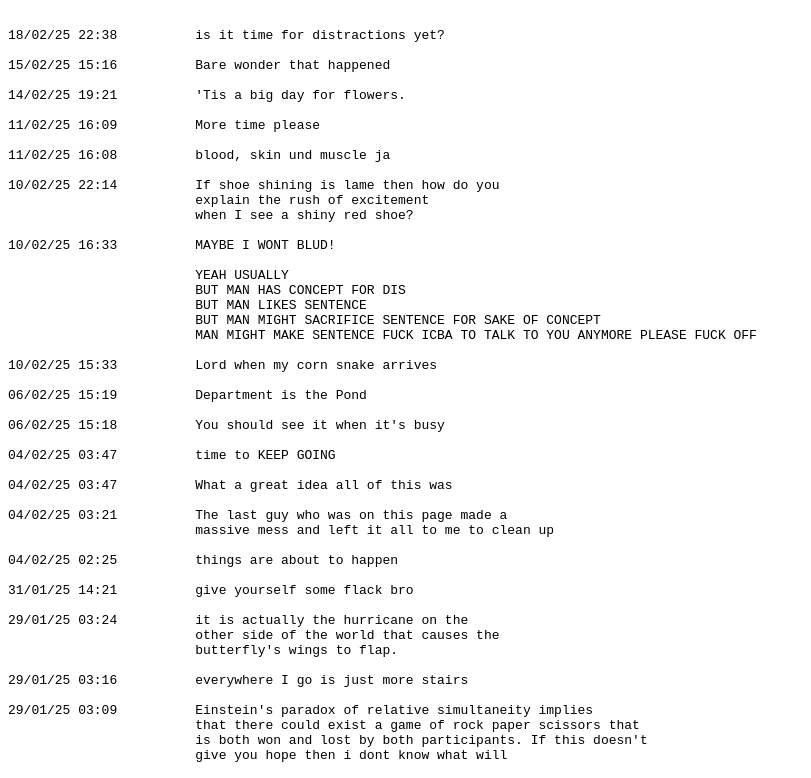
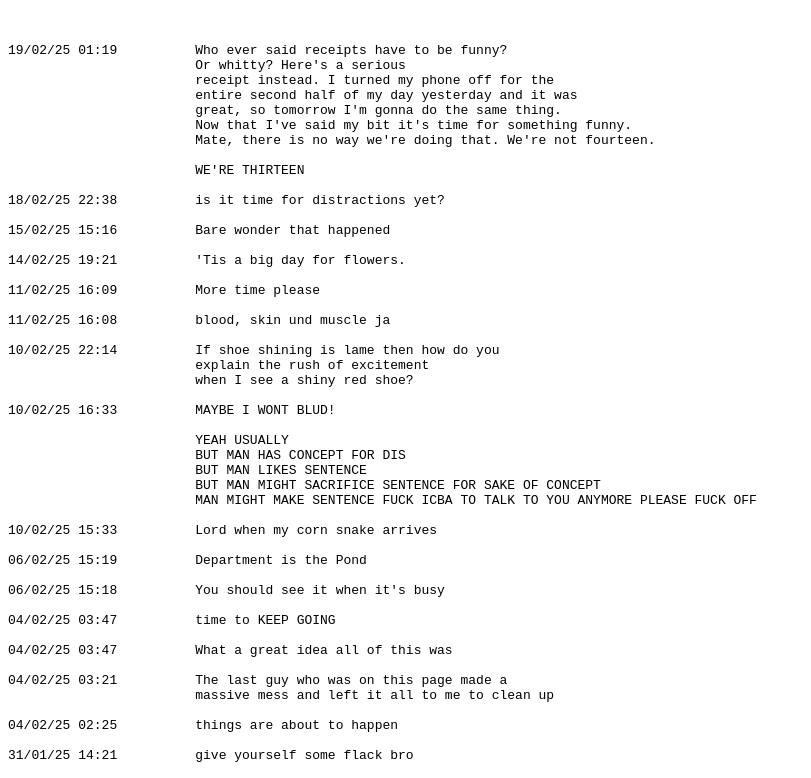
Before and after one commit to Brunodoc808/department, a plain HTML site: page receipts.html in a window 1280 px wide. Shown: the top 778 px of the page, without its empty margins (0-811 px from the left). Drawn offline with Linux system fonts and the light colour scheme.

Commit message:
Update receipts.html

```diff
--- a/receipts.html
+++ b/receipts.html
@@ -9,6 +9,17 @@
 </head>
 <body>
 <pre>
+
+19/02/25 01:19          Who ever said receipts have to be funny?
+                        Or whitty? Here's a serious
+                        receipt instead. I turned my phone off for the
+                        entire second half of my day yesterday and it was
+                        great, so tomorrow I'm gonna do the same thing.
+                        Now that I've said my bit it's time for something funny.
+                        Mate, there is no way we're doing that. We're not fourteen.
+
+                        WE'RE THIRTEEN
+
 18/02/25 22:38          is it time for distractions yet?
 
 15/02/25 15:16          Bare wonder that happened
```
